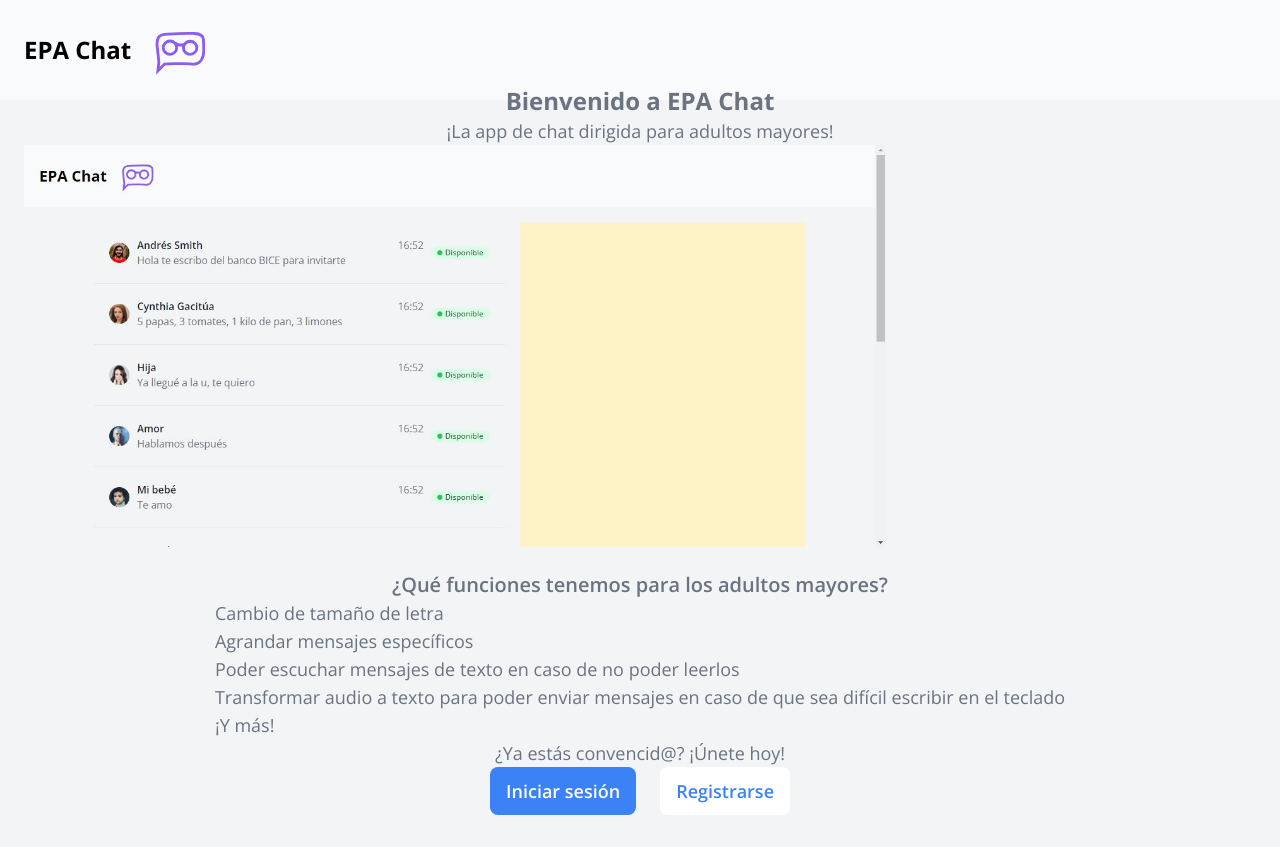
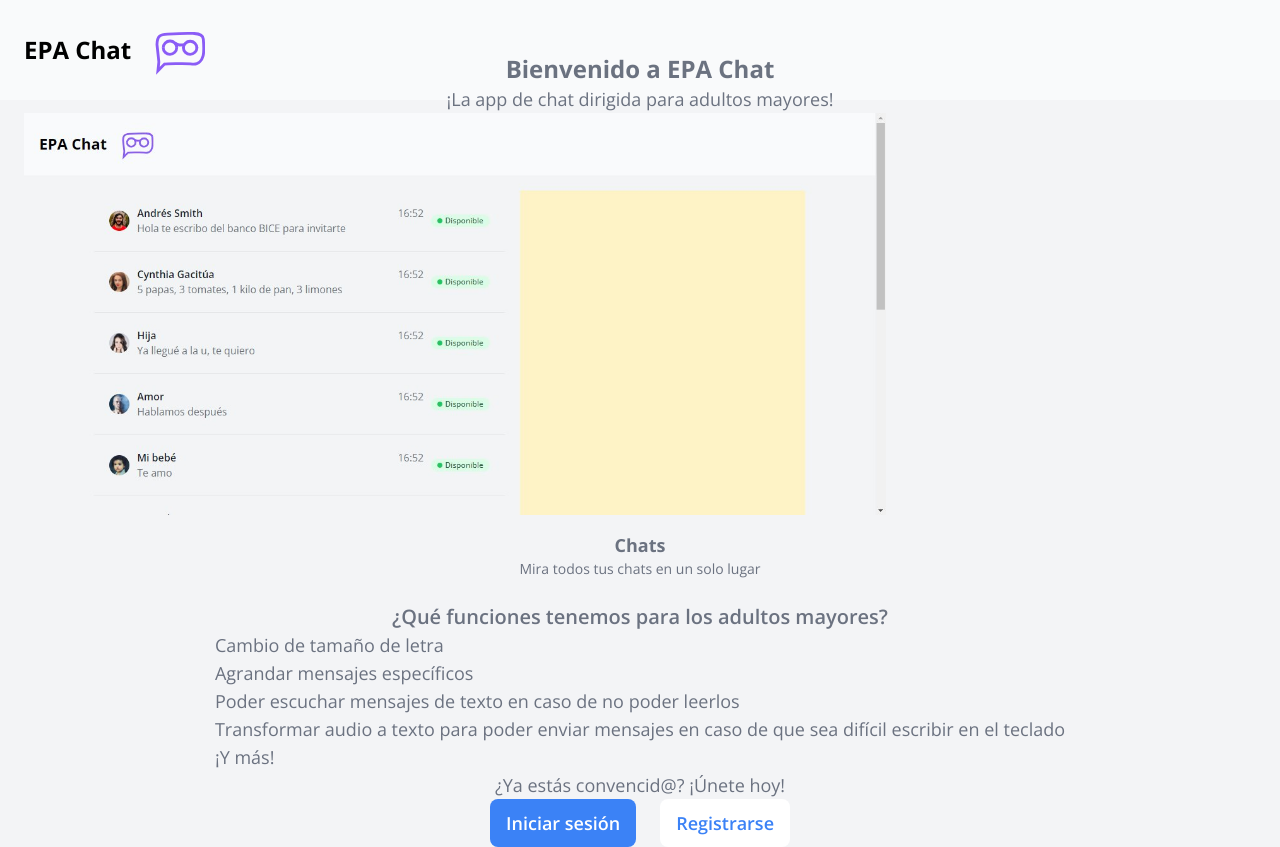
Before and after one commit to eanorambuena/EPA_frontend, a React (Vite) app: page / in a window 1280 px wide. Before the commit the page ends 815 px from the top, so only its background shows below. Built offline with nearby package versions, Linux system fonts and the light colour scheme.

Commit message:
fixed lint

```diff
--- a/src/Landing.tsx
+++ b/src/Landing.tsx
@@ -1,26 +1,64 @@
-import React from 'react';
-import Chat from './Chat';
-import Chats from './Chats';
-import Login from './Login';
-import Logo from './icons/Logo';
-import ImageGallery from './components/ImageGallery';
+import React, { useState, useEffect } from 'react'
+import Logo from './icons/Logo'
+import ImageGallery from './components/ImageGallery'
 
 export default function Landing() {
   const imagesDesktop = [
-    '/assets/ChatsDesktop.jpg',
-    '/assets/ChatDesktop.jpg',
-    '/assets/LoginDesktop.jpg'
-  ];
+    {src: '/assets/ChatsDesktop.jpg',
+      title: 'Chats',
+      description: 'Mira todos tus chats en un solo lugar'},
+    {src: '/assets/ChatDesktop.jpg',
+      title: 'Chat',
+      description: 'Habla con tus amigos y familiares'},
+    {src: '/assets/LoginDesktop.jpg',
+      title: 'Login',
+      description: 'Inicia sesión o regístrate'
+    }
+  ]
   const imagesMobile = [
-    '/assets/ChatsMobile.jpg',
-    '/assets/ChatMobile.jpg',
-    '/assets/LoginMobile.jpg'
-  ];
+    {src: '/assets/ChatsMobile.jpg',
+      title: 'Chats',
+      description: 'Mira todos tus chats en un solo lugar'},
+    {src: '/assets/ChatMobile.jpg',
+      title: 'Chat',
+      description: 'Habla con tus amigos y familiares'},
+    {src: '/assets/LoginMobile.jpg',
+      title: 'Login',
+      description: 'Inicia sesión o regístrate'
+    }
+  ]
   const imagesTablet = [
-    '/assets/ChatsTablet.jpg',
-    '/assets/ChatTablet.jpg',
-    '/assets/LoginTablet.jpg'
-  ];
+    {src: '/assets/ChatsTablet.jpg',
+      title: 'Chats',
+      description: 'Mira todos tus chats en un solo lugar'},
+    {src: '/assets/ChatTablet.jpg',
+      title: 'Chat',
+      description: 'Habla con tus amigos y familiares'},
+    {src: '/assets/LoginTablet.jpg',
+      title: 'Login',
+      description: 'Inicia sesión o regístrate'
+    }
+  ]
+
+  const [images, setImages] = useState(imagesDesktop)
+
+  useEffect(() => {
+    const handleResize = () => {
+      if (window.innerWidth <= 768) {
+        setImages(imagesMobile)
+      } else if (window.innerWidth <= 1024) {
+        setImages(imagesTablet)
+      } else {
+        setImages(imagesDesktop)
+      }
+    }
+
+    // Initial check
+    handleResize()
+
+    window.addEventListener('resize', handleResize)
+    return () => window.removeEventListener('resize', handleResize)
+  }, [imagesDesktop, imagesTablet, imagesMobile])
 
   return (
     <>
@@ -28,12 +66,11 @@
         <h1 className='text-2xl font-bold'>EPA Chat</h1>
         <Logo />
       </header>
-      <main className='flex flex-col items-center justify-center relative max-h-[calc(100dvh-150px)] sm:max-h-[calc(100dvh-100px)] min-h-[calc(100dvh-150px)] sm:min-h-[calc(100dvh-100px)] p-6 bg-gray-100 dark:bg-gray-50'>
-
+      <main className='flex flex-col justify-center items-center relative max-h-[calc(100dvh-150px)] sm:max-h-[calc(100dvh-100px)] min-h-[calc(100dvh-150px)] sm:min-h-[calc(100dvh-100px)] p-6 bg-gray-100 dark:bg-gray-50'>
         <h2 className='text-2xl font-bold text-gray-500'>Bienvenido a EPA Chat</h2>
         <h3 className='text-lg font-normal text-gray-500'>¡La app de chat dirigida para adultos mayores!</h3>
 
-        <ImageGallery images={imagesDesktop} />
+        <ImageGallery images={images} />
 
         <h2 className='text-xl font-semibold mt-6 text-gray-500'>¿Qué funciones tenemos para los adultos mayores?</h2>
         <ul className='text-lg font-normal text-gray-500'>
@@ -51,6 +88,5 @@
         </div>
       </main>
     </>
-  );
-
+  )
 }
--- a/src/components/ImageGallery.tsx
+++ b/src/components/ImageGallery.tsx
@@ -1,43 +1,50 @@
-import React, { useState, useEffect } from "react";
-import "./ImageGallery.css";
+import React, { useState, useEffect } from 'react'
 
+interface Image {
+  src: string;
+  title: string;
+  description: string;
+}
 
-const ImageGallery = ({ images }) => {
-  const [imageIndex, setImageIndex] = useState(0);
+interface ImageGalleryProps {
+  images: Image[];
+}
+
+const ImageGallery: React.FC<ImageGalleryProps> = ({ images }) => {
+  const [imageIndex, setImageIndex] = useState(0)
 
   useEffect(() => {
     const interval = setInterval(() => {
       setImageIndex((prevIndex) =>
         prevIndex === images.length - 1 ? 0 : prevIndex + 1
-      );
-    }, 10000);
+      )
+    }, 10000)
 
-    return () => clearInterval(interval);
-  }, [images]);
+    return () => clearInterval(interval)
+  }, [images])
 
   function nextImage() {
     setImageIndex((prevIndex) =>
       prevIndex === images.length - 1 ? 0 : prevIndex + 1
-    );
-  }
-
-  function prevImage() {
-    setImageIndex((prevIndex) =>
-      prevIndex === 0 ? images.length - 1 : prevIndex - 1
-    );
+    )
   }
 
   return (
-    <div className="image-gallery">
-      <button
-        className={`display: flex max-w-[80%] md:max-w-[70%] transition active:scale-150 ease-in-out duration-200 z-50 motion-reduce:transition-none motion-reduce:hover:transform-none`}
-      >
-        <img
-        src={images[imageIndex]}
-        alt="gallery" />
-      </button>
-    </div>
-  );
-};
+    <main className="flex flex-col justify-center items-center">
+      <div className="image-gallery">
+        <button
+          className={'display: justify-center flex max-w-[80%] md:max-w-[70%] transition active:scale-150 ease-in-out duration-200 z-50 motion-reduce:transition-none motion-reduce:hover:transform-none'}
+          onClick={nextImage}
+        >
+          <img src={images[imageIndex].src} alt="gallery" />
+        </button>
+        <div className="image-info text-center mt-4">
+          <h2 className="text-lg font-bold text-gray-500">{images[imageIndex].title}</h2>
+          <p className="text-sm text-gray-500">{images[imageIndex].description}</p>
+        </div>
+      </div>
+    </main>
+  )
+}
 
-export default ImageGallery;
+export default ImageGallery
```
Also changed, not shown: src/About.tsx (+5 -3 lines), src/Routing.jsx (+5 -5 lines), src/components/ImageGallery.css (deleted), 1 other file (tests, documents, lock files or other folders).
